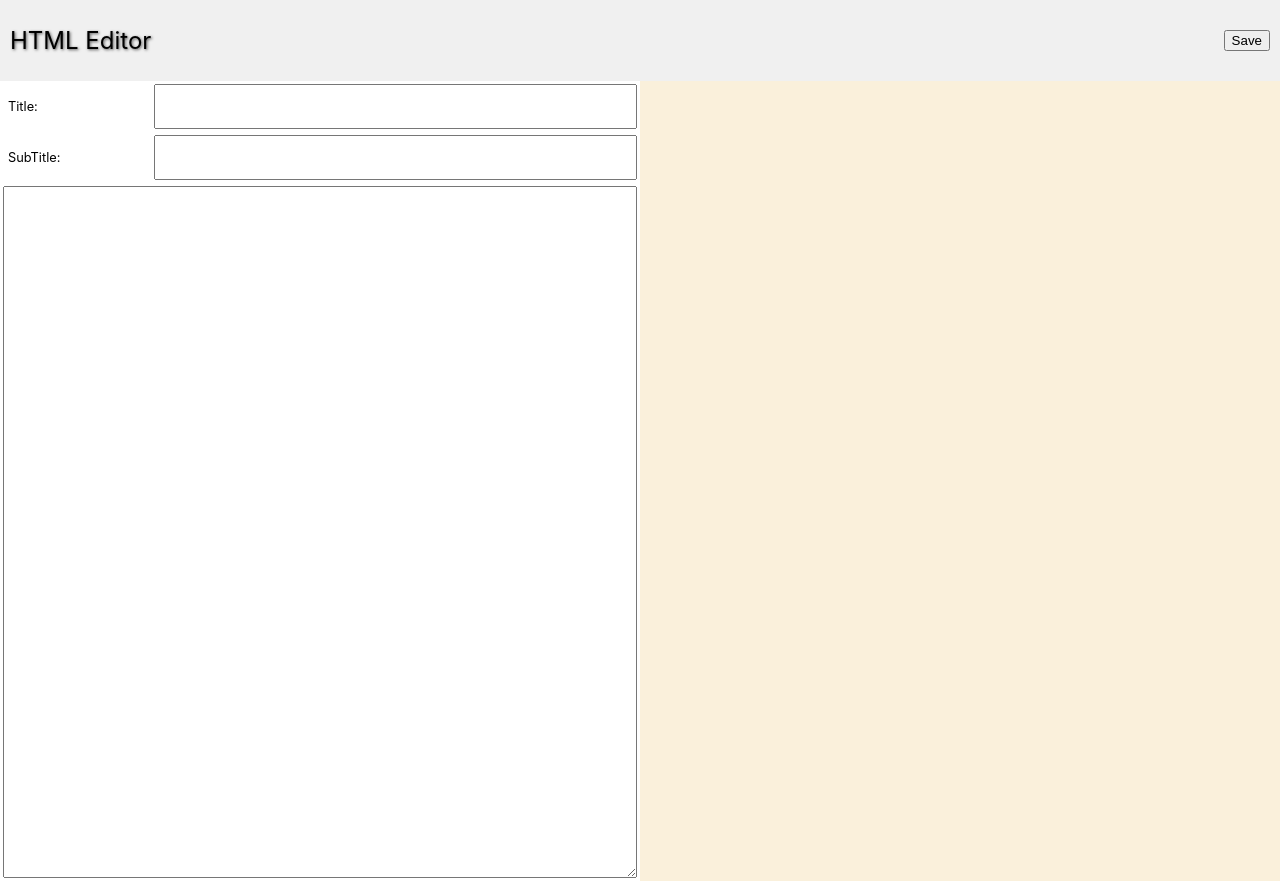
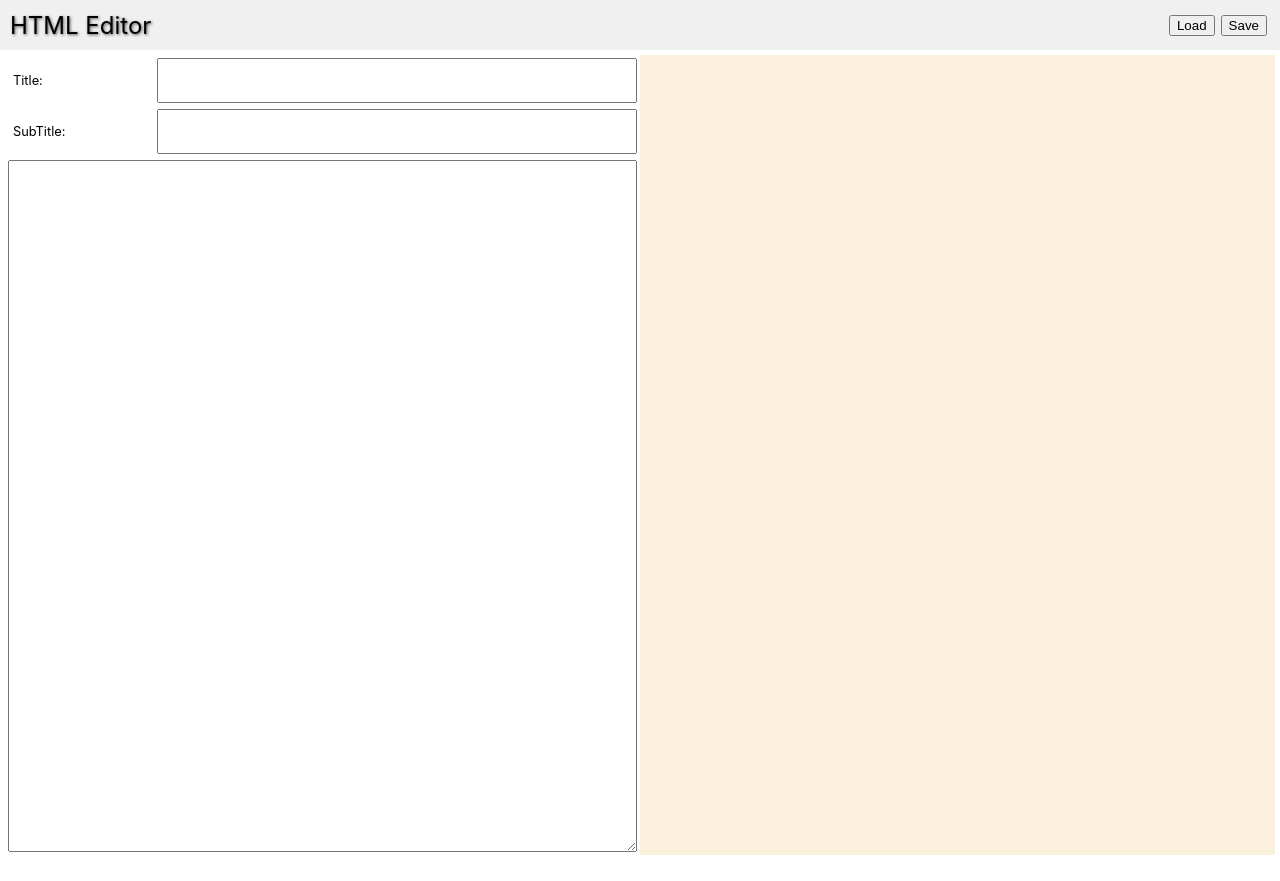
Before and after one commit to MinoruIshihara/ss_editor, a React (Create React App) app in the folder app/ss_editor/: page / in a window 1280 px wide. After the commit the page ends 855 px from the top, so only its background shows below. Built offline with nearby package versions, Linux system fonts and the light colour scheme.

Commit message:
json load/save

```diff
--- a/app/ss_editor/src/components/HTMLEditor.jsx
+++ b/app/ss_editor/src/components/HTMLEditor.jsx
@@ -71,6 +71,7 @@ function HTMLEditor() {
   const [htmlText, setHtmlText] = useState('');
 
   const iframeRef = useRef(null);
+  const fileInputRef = useRef(null);
 
   const handleHtmlChange = (e) => {
     if (iframeRef.current) {
@@ -96,13 +97,32 @@ function HTMLEditor() {
     setSubTitle(e.target.value);
   };
 
+  const loadText = (text) => {
+    const ssObj = JSON.parse(text)
+    setTitle(ssObj["title"]);
+    setSubTitle(ssObj["subtitle"]);
+    setHtmlText(ssObj["content"]);
+  }
+
+  const handleFileChange = async (event) => {
+    const file = event.target.files[0];
+    if (file) {
+      const reader = new FileReader();
+      reader.onload = (e) => {
+        setHtmlText(e.target.result);
+        loadText(e.target.result);
+      };
+      reader.readAsText(file);
+    }
+  };
+
   const handleSave = () => {
-    const textToDownload = `title: ${title}\nsubtitle: ${subTitle}\n${htmlText}`; // titleとsubtitleを追加
+    const textToDownload = JSON.stringify({title: title, subtitle: subTitle, content: htmlText});
     const blob = new Blob([textToDownload], { type: 'text/plain' });
     const url = URL.createObjectURL(blob);
     const a = document.createElement('a');
     a.href = url;
-    a.download = 'input.txt';
+    a.download = 'input.json';
     a.click();
     URL.revokeObjectURL(url);
   };
@@ -111,9 +131,19 @@ function HTMLEditor() {
     <div style={{ height: '100%'}}>
       <div className="app-bar">
         <h1>HTML Editor</h1>
-        <button onClick={handleSave}>Save</button>
+        <div style={{ display: 'block', marginRight: '20px'}}>
+          <input
+            type="file"
+            ref={fileInputRef}
+            accept=".json"
+            onChange={handleFileChange}
+            style={{ display: 'none' }}
+          />
+          <button style={{ margin: '3px'}} onClick={() => fileInputRef.current.click()}>Load</button>
+          <button style={{ margin: '3px'}} onClick={handleSave}>Save</button>
+        </div>
       </div>
-      <div style={{ display: 'flex', height: '100%' }}>
+      <div className='editor-root'>
         <div style={{ display: 'flex', flexFlow: 'column', width: '50%', height: '100%' }} >
           <div style = {{ display: 'flex', margin: '3px', justifyContent: 'space-between' }}>
             <p>Title: </p>
--- a/app/ss_editor/src/components/styles/style.css
+++ b/app/ss_editor/src/components/styles/style.css
@@ -334,4 +334,13 @@ h2,h3,h4,h5{
     display: flex; /* フレックスボックスでレイアウト */
     justify-content: space-between; /* 要素を左右に配置 */
     align-items: center; /* 要素を垂直方向に中央揃え */
+    position: fixed;
+    width: 100%;
+    height: 30px;
 }
+
+.editor-root {
+    display: flex;
+    height: 100%;
+    padding: 55px 5px 0px 5px;
+}
```
